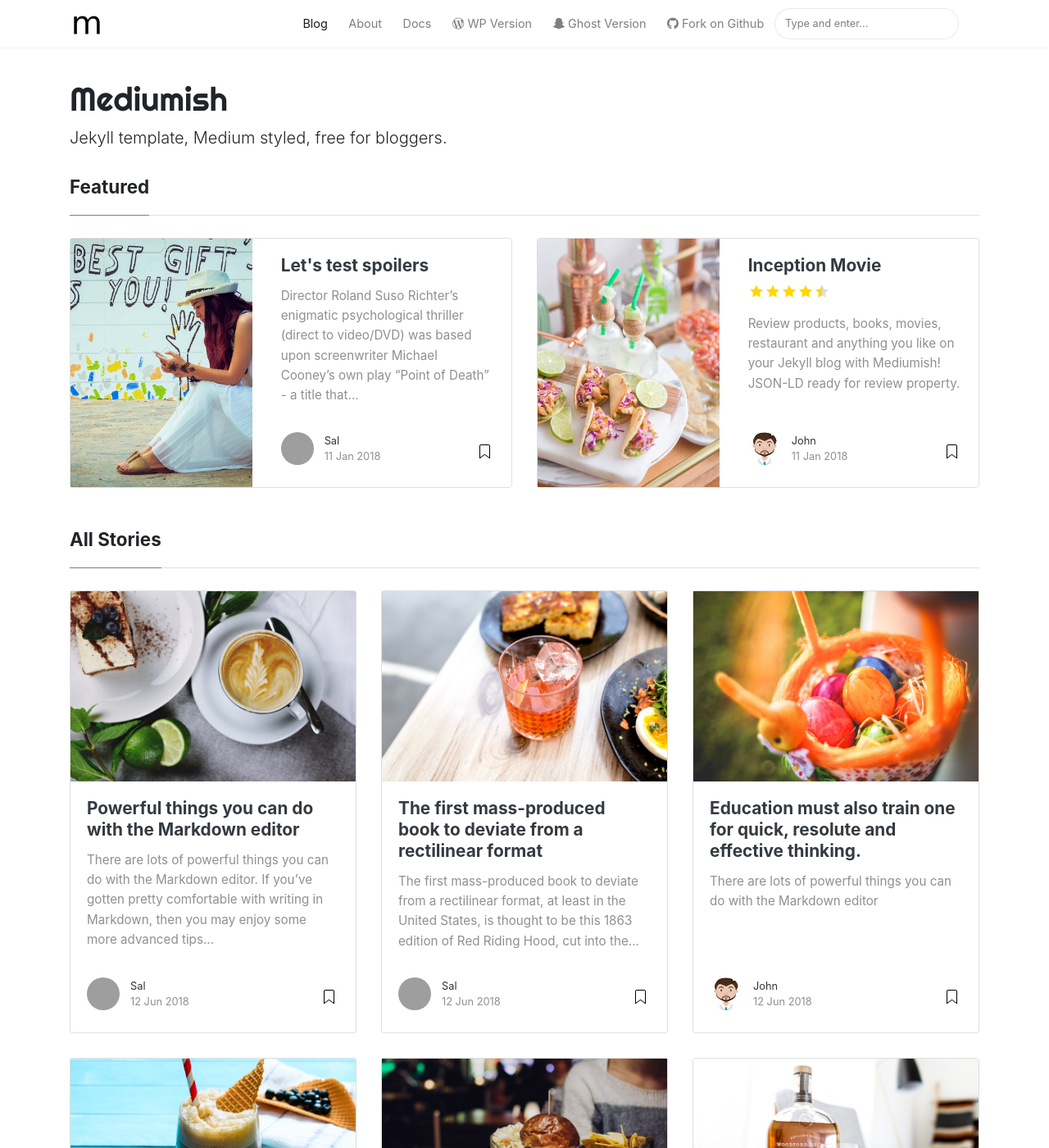
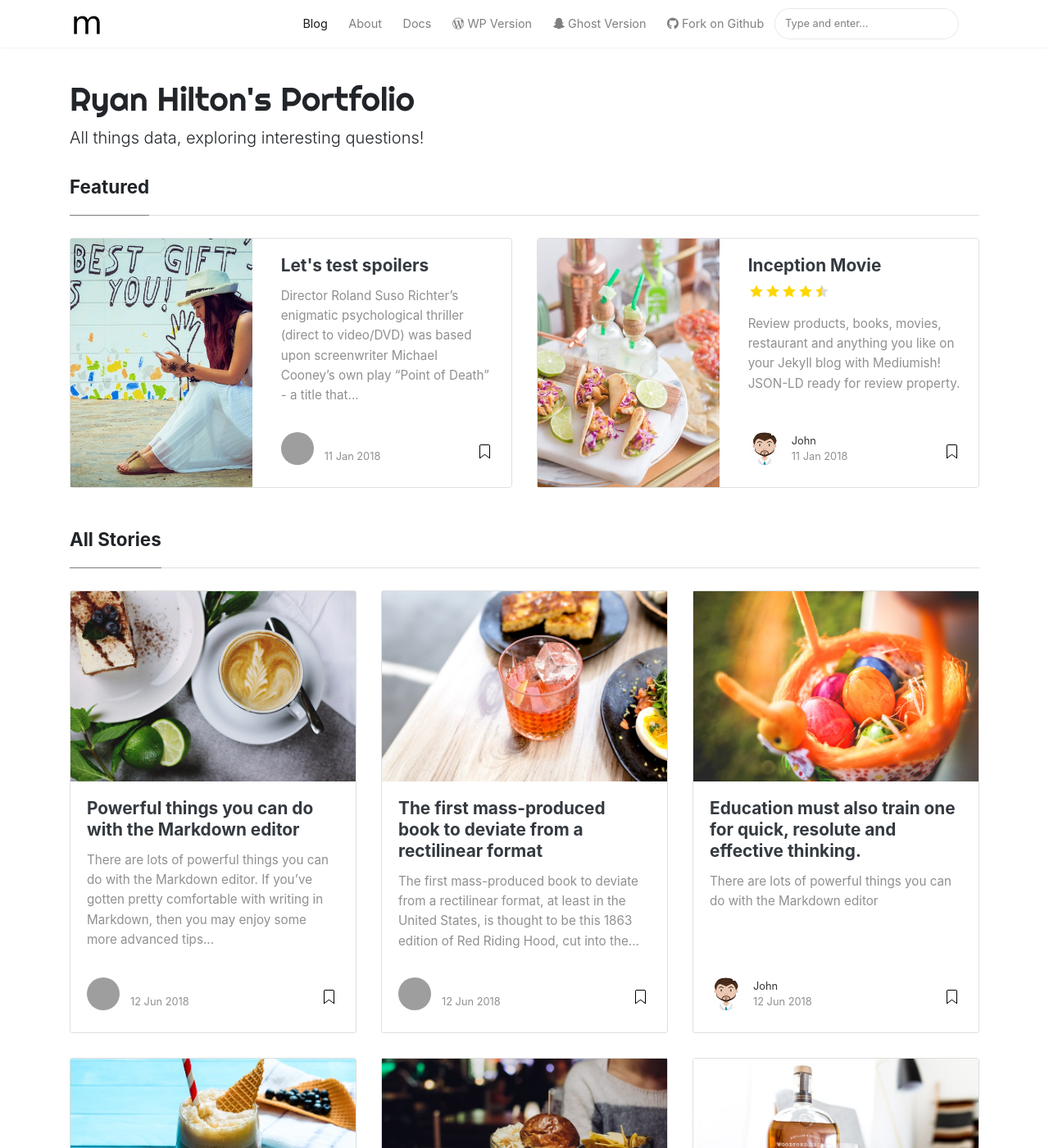
Before and after one commit to RH-98/RH-98.gihub.io, a Jekyll site: the page built from index.html, in a window 1280 px wide and 1400 px high. Shown: the whole window at 82% size. Built offline with Jekyll 4.4.1, drawn with Linux system fonts in a browser that asks for light colours; nearby versions of some CDN libraries; the list of posts is cut into pages by our own code; some of the changed text lies outside the part shown; grey boxes are pictures that could not be loaded.

Commit message:
Update _config.yml with personal details

```diff
--- a/_config.yml
+++ b/_config.yml
@@ -1,7 +1,7 @@
 # Site
-name: "Mediumish"
-title: "Mediumish"
-description: "Jekyll template, Medium styled, free for bloggers."
+name: "Ryan Hilton's Portfolio"
+title: "Ryan Hilton's Porfolio"
+description: "All things data, exploring interesting questions!"
 logo: 'assets/images/logo.png'
 favicon: 'assets/images/logo.png'
 baseurl: /
@@ -13,14 +13,14 @@ permalink: /:title/
 
 # Authors
 authors:
-  sal:
-    name: Sal
-    display_name: Sal
+  Ryan:
+    name: Ryan Hilton
+    display_name: Ryan H
     gravatar: e56154546cf4be74e393c62d1ae9f9d4
-    email: wowthemesnet@gmail.com
+    email: ryan.g.hilton@gmail.com
     web: https://www.wowthemes.net
-    twitter: https://twitter.com/wowthemesnet
-    description: "Author of Mediumish, a Bootstrap Medium styled template available for WordPress, HTML, Ghost and Jekyll. You are currently previewing Jekyll template demo."
+    linkedin: https://www.linkedin.com/in/ryan-hilt
+    description: "Current BYU student pursuing a Master's in Statistics. Experience in business intelligence, data engineering, and data science."
   john:
     name: John
     display_name: John
```
